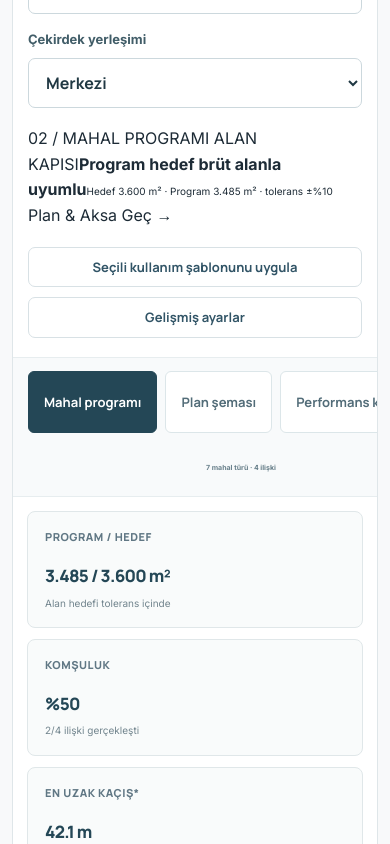
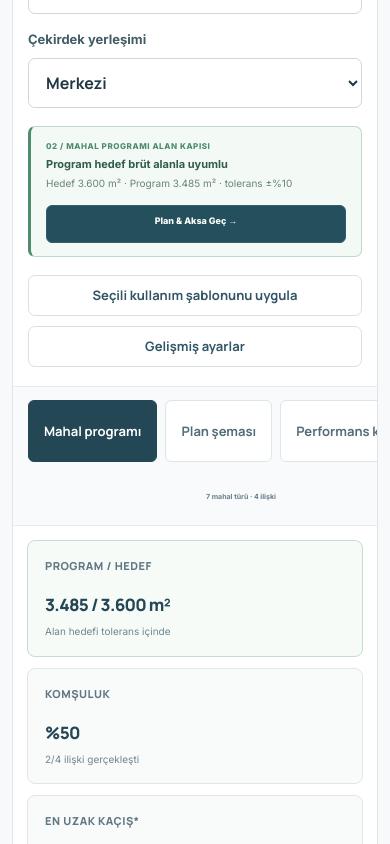
Before and after one commit to BuseIbsiroglu0637/arkemx-core-v1, a Next.js app: page /mimari-program-studyosu in a window 390 px wide. Shown: the part 1020-1864 px from the top of the page. Built offline with nearby package versions, Linux system fonts and the light colour scheme.

Commit message:
style(architecture): alan kapısı ve kompakt mahal satırlarını tasarla

```diff
--- a/app/mimari-program-studyosu/sade-mimari.css
+++ b/app/mimari-program-studyosu/sade-mimari.css
@@ -603,3 +603,250 @@ html[data-theme="dark"] .arx-architect-simple .architect-disclaimer b {
     border-bottom:0;
   }
 }
+
+
+/* V06 / program area gate + compact schedule */
+.arx-architect-program-gate {
+  display:flex;
+  align-items:center;
+  justify-content:space-between;
+  gap:14px;
+  padding:13px 15px;
+  border:1px solid #e0c8b9;
+  border-left:3px solid #c66e3d;
+  border-radius:7px;
+  background:#fff7f1;
+}
+.arx-architect-program-gate > div {
+  min-width:0;
+  display:grid;
+  gap:4px;
+}
+.arx-architect-program-gate span {
+  color:#b9683b;
+  font-size:8px;
+  font-weight:800;
+  letter-spacing:.07em;
+}
+.arx-architect-program-gate b {
+  color:#6f4129;
+  font-size:11px;
+  line-height:1.4;
+}
+.arx-architect-program-gate small {
+  color:#8f6b59;
+  font-size:9px;
+  line-height:1.4;
+}
+.arx-architect-program-gate > button,
+.arx-architect-program-gate > a {
+  flex:0 0 auto;
+  min-height:38px;
+  padding:8px 11px;
+  border:1px solid #c66e3d;
+  border-radius:6px;
+  background:#c66e3d;
+  color:#fff;
+  font-size:9px;
+  font-weight:800;
+  text-decoration:none;
+  cursor:pointer;
+}
+.arx-architect-program-gate[data-state="pass"] {
+  border-color:#bad9c9;
+  border-left-color:#4f8c6d;
+  background:#f3faf6;
+}
+.arx-architect-program-gate[data-state="pass"] span { color:#4f8c6d; }
+.arx-architect-program-gate[data-state="pass"] b { color:#315c48; }
+.arx-architect-program-gate[data-state="pass"] small { color:#6b8176; }
+.arx-architect-program-gate[data-state="pass"] > a {
+  border-color:#315f70;
+  background:#244f5d;
+}
+
+.arx-architect-simple .architect-kpis article[data-state="review"] {
+  border-color:#e4c9b8;
+  background:#fff9f5;
+}
+.arx-architect-simple .architect-kpis article[data-state="pass"] {
+  border-color:#c7ddd1;
+  background:#f6fbf8;
+}
+
+.arx-architect-draft-warning {
+  display:flex;
+  align-items:flex-start;
+  justify-content:space-between;
+  gap:12px;
+  margin:0 0 12px;
+  padding:10px 12px;
+  border:1px solid #e1c8b9;
+  border-left:3px solid #c66e3d;
+  background:#fff7f1;
+}
+.arx-architect-draft-warning b {
+  color:#aa5f36;
+  font-size:9px;
+  letter-spacing:.04em;
+}
+.arx-architect-draft-warning span {
+  max-width:760px;
+  color:#7c695f;
+  font-size:9px;
+  line-height:1.45;
+}
+
+.arx-architect-check-summary {
+  display:grid;
+  gap:4px;
+  margin:0 0 10px;
+  padding:10px 12px;
+  border:1px solid #e0c9ba;
+  background:#fff8f3;
+}
+.arx-architect-check-summary b {
+  color:#9e5b37;
+  font-size:10px;
+}
+.arx-architect-check-summary span {
+  color:#7f6c62;
+  font-size:9px;
+  line-height:1.45;
+}
+.arx-architect-check-summary[data-state="pass"] {
+  border-color:#c9ddd3;
+  background:#f4faf7;
+}
+.arx-architect-check-summary[data-state="pass"] b { color:#4d8066; }
+
+.arx-architect-space-list {
+  gap:7px;
+}
+.arx-architect-space.arx-architect-space-compact {
+  grid-template-columns:minmax(190px,2.5fr) minmax(70px,.65fr) minmax(90px,.8fr) minmax(105px,.9fr) auto;
+  gap:9px;
+  align-items:center;
+  padding:9px 11px;
+}
+.arx-architect-space-compact .arx-architect-space-name {
+  display:grid;
+  gap:4px;
+  min-width:0;
+}
+.arx-architect-space-compact .arx-architect-space-name small {
+  margin:0;
+  font-size:9px;
+}
+.arx-architect-space-compact .arx-architect-space-name input,
+.arx-architect-space-compact > label input {
+  min-height:34px;
+  padding:7px 9px;
+  font-size:11px;
+}
+.arx-architect-space-compact > label {
+  gap:4px;
+}
+.arx-architect-space-compact > label > span {
+  color:#778a92;
+  font-size:8px;
+  font-weight:700;
+}
+.arx-architect-space-compact .arx-architect-space-total {
+  min-height:0;
+  align-content:center;
+  gap:3px;
+}
+.arx-architect-space-compact .arx-architect-space-total b {
+  padding:0;
+  font-size:11px;
+}
+.arx-architect-space-compact > .arx-architect-remove {
+  min-height:34px;
+  padding:7px 9px;
+  font-size:10px;
+}
+
+.architect-next[data-ready="false"] > button {
+  min-height:36px;
+  padding:8px 11px;
+  border:1px solid #d9e1e4;
+  border-radius:6px;
+  background:#fff;
+  color:#456574;
+  font-size:9px;
+  font-weight:750;
+  cursor:pointer;
+}
+
+/* dark */
+html[data-theme="dark"] .arx-architect-program-gate {
+  border-color:#50352a !important;
+  border-left-color:#c66e3d !important;
+  background:#17100c !important;
+}
+html[data-theme="dark"] .arx-architect-program-gate span { color:#e18a55 !important; }
+html[data-theme="dark"] .arx-architect-program-gate b { color:#f0ddd3 !important; }
+html[data-theme="dark"] .arx-architect-program-gate small { color:#b79e92 !important; }
+html[data-theme="dark"] .arx-architect-program-gate[data-state="pass"] {
+  border-color:#2f4b3e !important;
+  border-left-color:#4f8c6d !important;
+  background:#0d1712 !important;
+}
+html[data-theme="dark"] .arx-architect-program-gate[data-state="pass"] span { color:#72c49b !important; }
+html[data-theme="dark"] .arx-architect-program-gate[data-state="pass"] b { color:#e3f0e9 !important; }
+html[data-theme="dark"] .arx-architect-program-gate[data-state="pass"] small { color:#9bb1a5 !important; }
+
+html[data-theme="dark"] .arx-architect-simple .architect-kpis article[data-state="review"] {
+  border-color:#4a342a !important;
+  background:#130d0a !important;
+}
+html[data-theme="dark"] .arx-architect-simple .architect-kpis article[data-state="pass"] {
+  border-color:#2c4538 !important;
+  background:#0d1511 !important;
+}
+
+html[data-theme="dark"] .arx-architect-draft-warning {
+  border-color:#50362a !important;
+  border-left-color:#c66e3d !important;
+  background:#17100c !important;
+}
+html[data-theme="dark"] .arx-architect-draft-warning b { color:#e18a55 !important; }
+html[data-theme="dark"] .arx-architect-draft-warning span { color:#b9a69d !important; }
+
+html[data-theme="dark"] .arx-architect-check-summary {
+  border-color:#49342a !important;
+  background:#130d0a !important;
+}
+html[data-theme="dark"] .arx-architect-check-summary b { color:#e18a55 !important; }
+html[data-theme="dark"] .arx-architect-check-summary span { color:#b29e94 !important; }
+html[data-theme="dark"] .arx-architect-check-summary[data-state="pass"] {
+  border-color:#2c4739 !important;
+  background:#0d1511 !important;
+}
+html[data-theme="dark"] .arx-architect-check-summary[data-state="pass"] b { color:#75c49d !important; }
+
+html[data-theme="dark"] .architect-next[data-ready="false"] > button {
+  border-color:#343434 !important;
+  background:#111 !important;
+  color:#bdc8cc !important;
+}
+
+@media(max-width:760px) {
+  .arx-architect-program-gate,
+  .arx-architect-draft-warning {
+    align-items:stretch;
+    flex-direction:column;
+  }
+  .arx-architect-program-gate > button,
+  .arx-architect-program-gate > a {
+    width:100%;
+    text-align:center;
+  }
+  .arx-architect-space.arx-architect-space-compact {
+    grid-template-columns:repeat(2,minmax(0,1fr));
+  }
+  .arx-architect-space-compact .arx-architect-space-name {
+    grid-column:1 / -1;
+  }
+}
```
